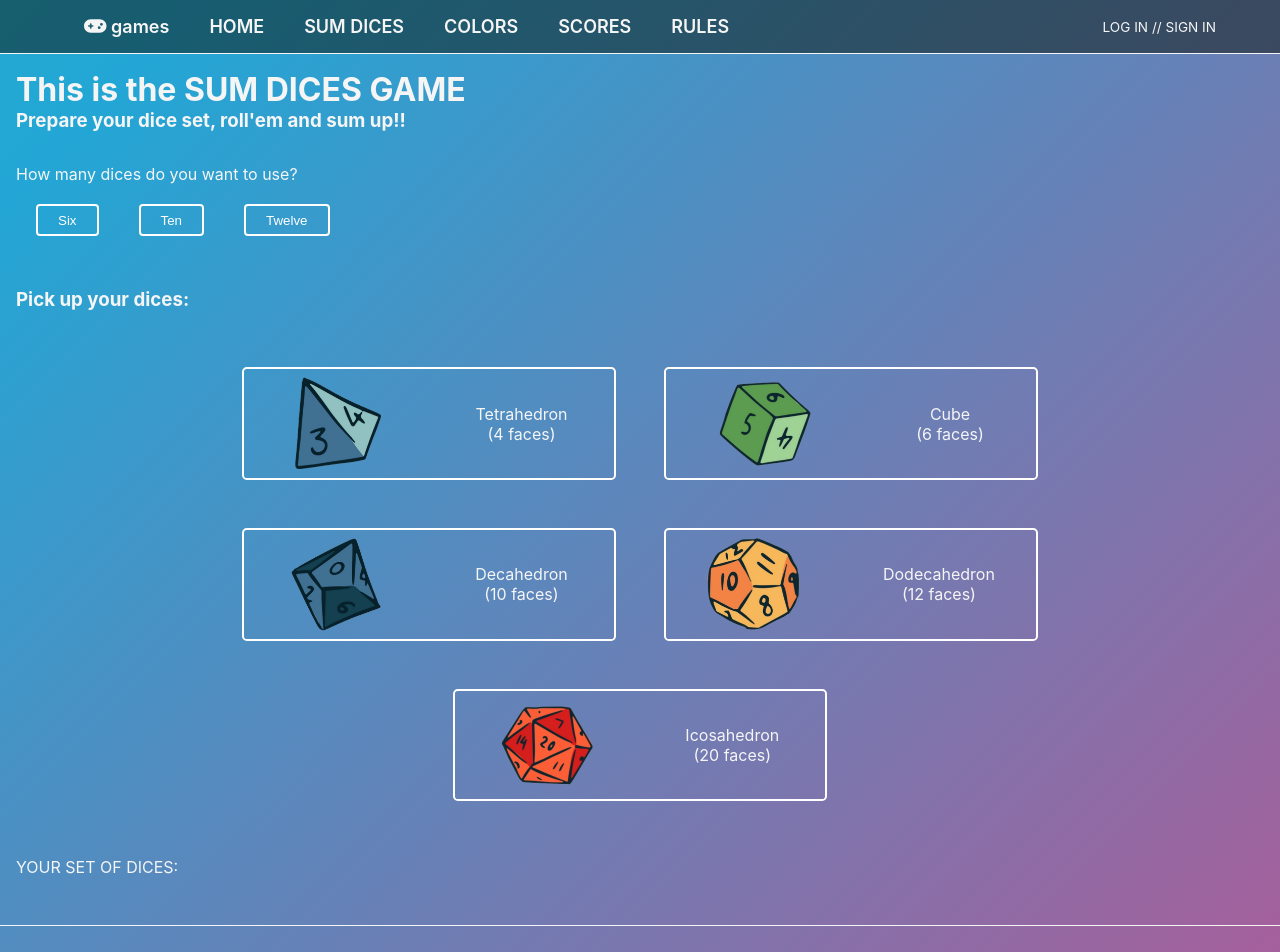
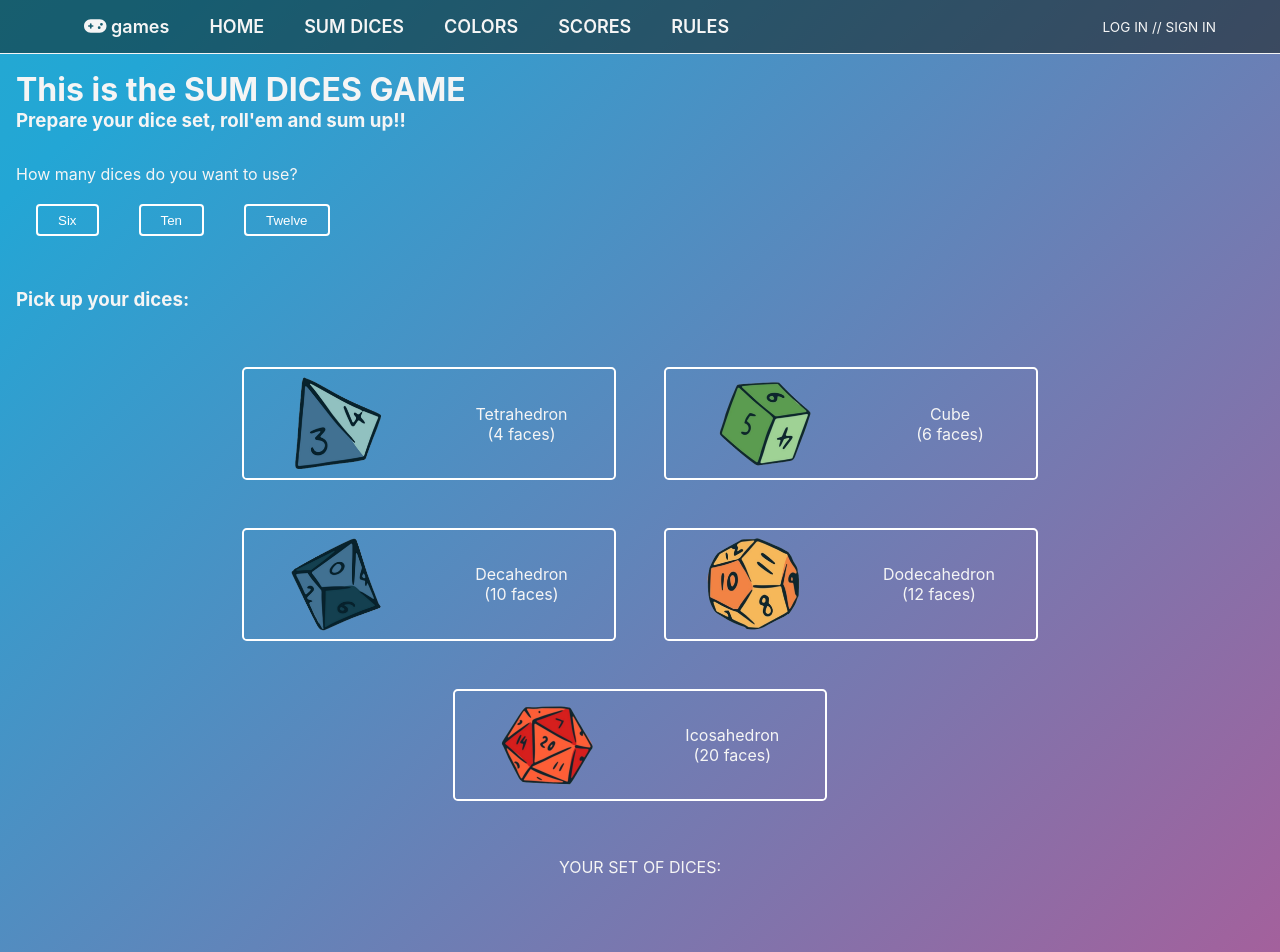
Before and after one commit to IvanSanczewski/dices, a Vue app: page /diceSum in a window 1280 px wide. Shown: the top 952 px of the page. Built offline with nearby package versions, Linux system fonts and the light colour scheme.

Commit message:
Implemented score adding up the correct answer if result is correct. SUBTRACT FORMULA DOES NOT WORK

```diff
--- a/src/assets/CSS/dices.css
+++ b/src/assets/CSS/dices.css
@@ -63,10 +63,25 @@
     text-align: center;
 }
 
+.dice-set {
+    display: flex;
+    flex-flow: column wrap;
+    justify-content: center;
+    align-items: center;
+    gap: 2em
+
+
+}
+
 .display-dice-set {
     display: flex;
-    justify-content: flex-start;
-    gap: 2em;
+    flex-flow: row wrap;
+    justify-content: center;
+    gap: 1.8em;
+
+    /* padding: 1em;
+    border: 2px solid white;
+    border-radius: 1em; */
 }
 .display-dice-set div {
     width: 75px;
@@ -74,11 +89,17 @@
 }
 
 .dice-set-img {
-    width: 100%
+    width: 100%;
 }
+
+
 
 .dice-set-img:hover {
     opacity: .2
+}
+
+.dice-set button {
+    margin: 0
 }
 
 /*
--- a/src/stores/dices.js
+++ b/src/stores/dices.js
@@ -47,16 +47,18 @@ export const useDicesStore = defineStore('dices', {
         }
     }),
 
-    getters: {
-        diceSetComplete: (state) => {
-            if (state.totalDices != 0) {
-                return state.sumReady =
-                    (state.dices.set.length === state.totalDices) ? true : false
-            }
-        }
-    },
+    // WON'T WORK IF VIE DEVTOOLS IS NOT ACTIVE >> SOLVED IN DELETE DICE, THOUGH IS NOT THE IDEAL SOLUTION
+    // getters: {
+    //     diceSetComplete: (state) => {
+    //         if (state.totalDices != 0) {
+    //             return state.sumReady =
+    //                 (state.dices.set.length === state.totalDices) ? true : false
+    //         }
+    //     }
+    // },
 
     actions: {
+        // set the number of dices to roll (6, 10, 12)
         dicesCount(value) {
             // if (this.totalDices !== 0) {
             //     this.totalDices = value
@@ -64,30 +66,34 @@ export const useDicesStore = defineStore('dices', {
             this.totalDices !== 0 ? alert('The number of dices is already set') : this.totalDices = value
         },
 
+        // adds a dice of selected type to the set
         addDice(value) {
             if (this.totalDices === 0) {
                 alert ('First you must choose the number of dices')
             } else if (this.dices.set.length < this.totalDices) {
                 this.dices.set.push(value)
 
-                // if (this.dices.set.length === this.totalDices)  {
-                //     this.sumReady = true
-                // }
+                if (this.dices.set.length === this.totalDices)  {
+                    this.sumReady = true
+                }
             }
             //TODO: CALL shuffleSet() TO RANDOMLY DISPLAY THE SET
         },
 
+        // removes selected dice from set
         deleteDice(index) {
             console.log(index);
-            // this.dices.set.pop()
             //TODO: DELETE ANY DICE FROM THE SET
             this.dices.set.splice(index, 1)
+            this.sumReady = false
         },
 
+        // displays paying message in absence of ROLL DICES
         startPlay() {
             this.nowPlaying = true
         },
 
+        // cicles through the dice set array and calls rollOneDice with the proper parameter
         rollDices() {
             this.dices.plays = []
             this.dices.playsTotal = []
@@ -121,17 +127,20 @@ export const useDicesStore = defineStore('dices', {
             }
         },
 
+        // assigns a random number between 1 and the number of faces of the dice passed as a parameter to diceResult
         rollOneDice(sides) {
             this.dices.diceResult = Math.floor(Math.random() * (sides)) + 1;
             // return Math.floor(Math.random() * (sides)) + 1
         },
 
+        // cicles through each of 10 plays to sum the total of dices
         getPlayResult(play) { // SHOULD playActual BE A LOCAL VAR?
             let playActual = 0
             play.map(dice => playActual += dice)
             this.dices.playsTotal.push(playActual)
         },
 
+        // cheks if user result is correct for each play && calls calculateScore after the last play answer is given
         answerVsResult(userTotal, total, index) {
             console.log(userTotal, total, index)
 
@@ -152,10 +161,20 @@ export const useDicesStore = defineStore('dices', {
             }
         },
 
+
         calculateScore() {
             let score = 0
             this.userPlay.answersAreCorrect.map(item => {
-                score += item ? this.dicesPositive( ) : this.dicesNegative()
+                // score += item ? this.dicesPositive() : this.dicesNegative()
+                let index = 0
+                console.log(item, index)
+                item ?
+                    score += this.dices.playsTotal[index]
+                    :
+                    score -= Math.abs(this.dices.playsTotal[index] - this.userPlay.userSum[index])
+                    console.log(score);
+                index ++
+                console.log(score);
             })
             console.log(score);
         }
--- a/src/views/DiceSum.vue
+++ b/src/views/DiceSum.vue
@@ -76,7 +76,7 @@
             <button @click="goToFirstPlay()"
                 v-if="storeDices.sumReady && !storeDices.nowPlaying"
                 class="dices-btn">
-                Roll dices
+                ROLL'EM!!
             </button>
             <div v-if="storeDices.nowPlaying" class="dices-btn">NOW PLAYING!!</div>
         </div>
@@ -104,6 +104,7 @@ import { useDicesStore } from '@/stores/dices'
 
 const storeDices = useDicesStore()
 
+// controls focus on each answer input area so it can be played without the mouse
 const nextPlay = index => {
     console.log(index)
     if (index < 9) {
@@ -113,6 +114,7 @@ const nextPlay = index => {
     }
 }
 
+// triggers the start of the game by calling rollDices & startPlay, then puts focus on the first answer input area
 const goToFirstPlay = () => {
     storeDices.rollDices()
     storeDices.startPlay()
```
